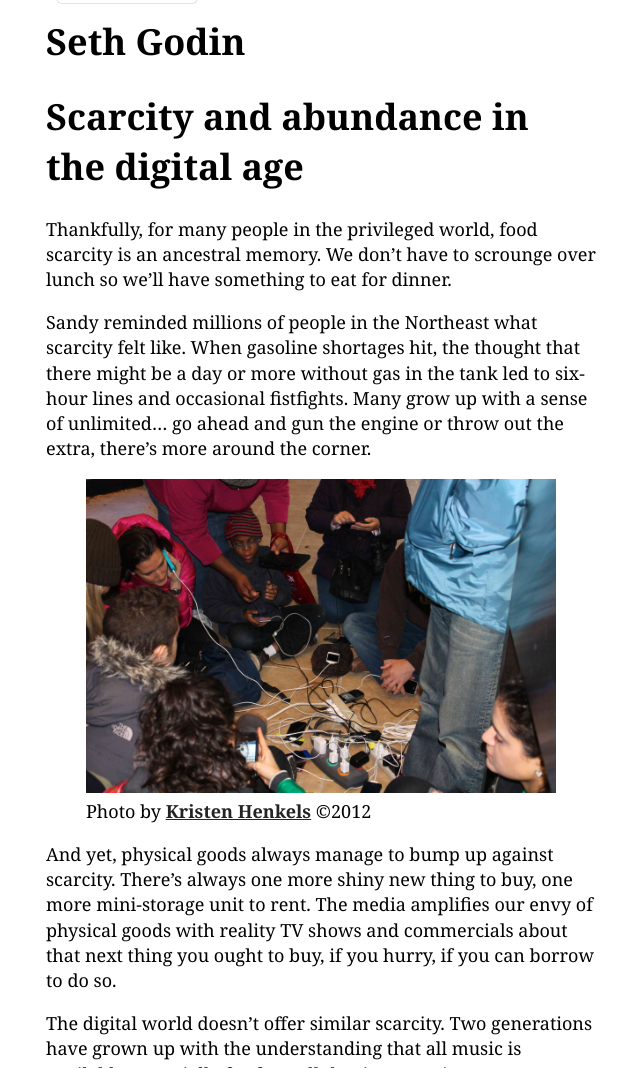
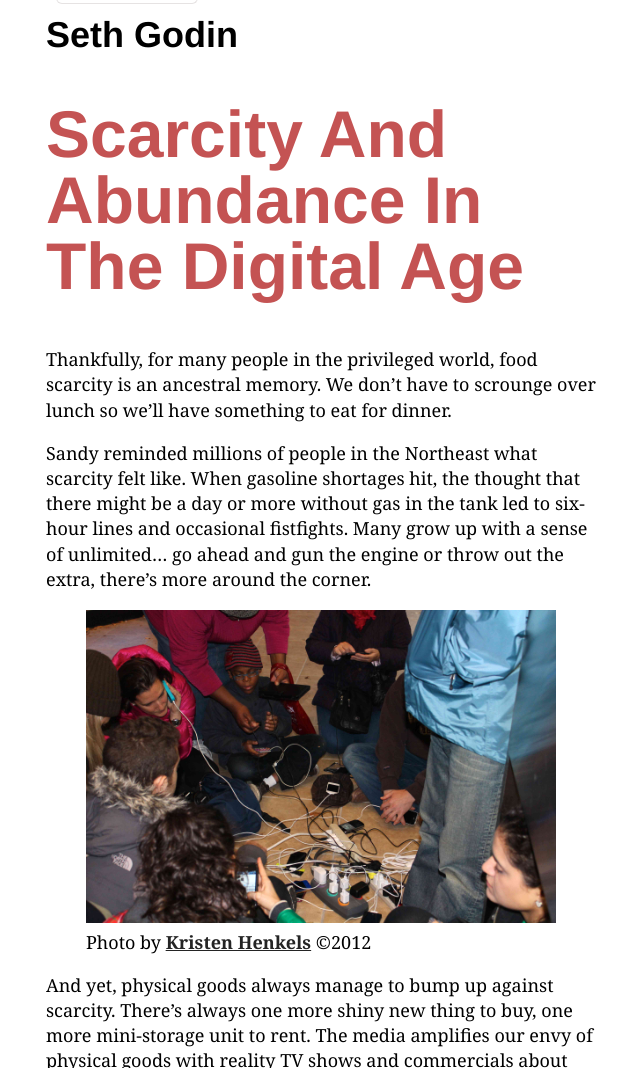
Before and after one commit to jeneva1/art336-demo-02-section-01-JEvans, a plain HTML site: page index.html in a window 1280 px wide. Shown: the part 32-1100 px from the top of the page, without its empty margins (319-959 px from the left). Drawn offline with nearby package versions, Linux system fonts and the light colour scheme; a script that the page names is missing; files whose address does not match are found by name; a web font is replaced by a local one.

Commit message:
added fonts to headline

```diff
--- a/scss/_base.scss
+++ b/scss/_base.scss
@@ -50,12 +50,23 @@ a {
     color: $color;
     @include body-font-bold;
     transition: color 300ms linear;
-
-}
+    }
 
 a:hover {
     color: lighten($color, 40%);
     @include body-font-bold;
     transition: color 350ms linear;
+    }
+// End nav styling
 
+h1, h1, h3 {
+    @include headline-font;
+    line-height: 1;
 }
+
+article h1 {
+    color: $color-title;
+    @include fontSize(66px);
+    margin: 48px 0 48px 0;
+    text-transform: capitalize;
+}
```
Also changed, not shown: css/main.css.
